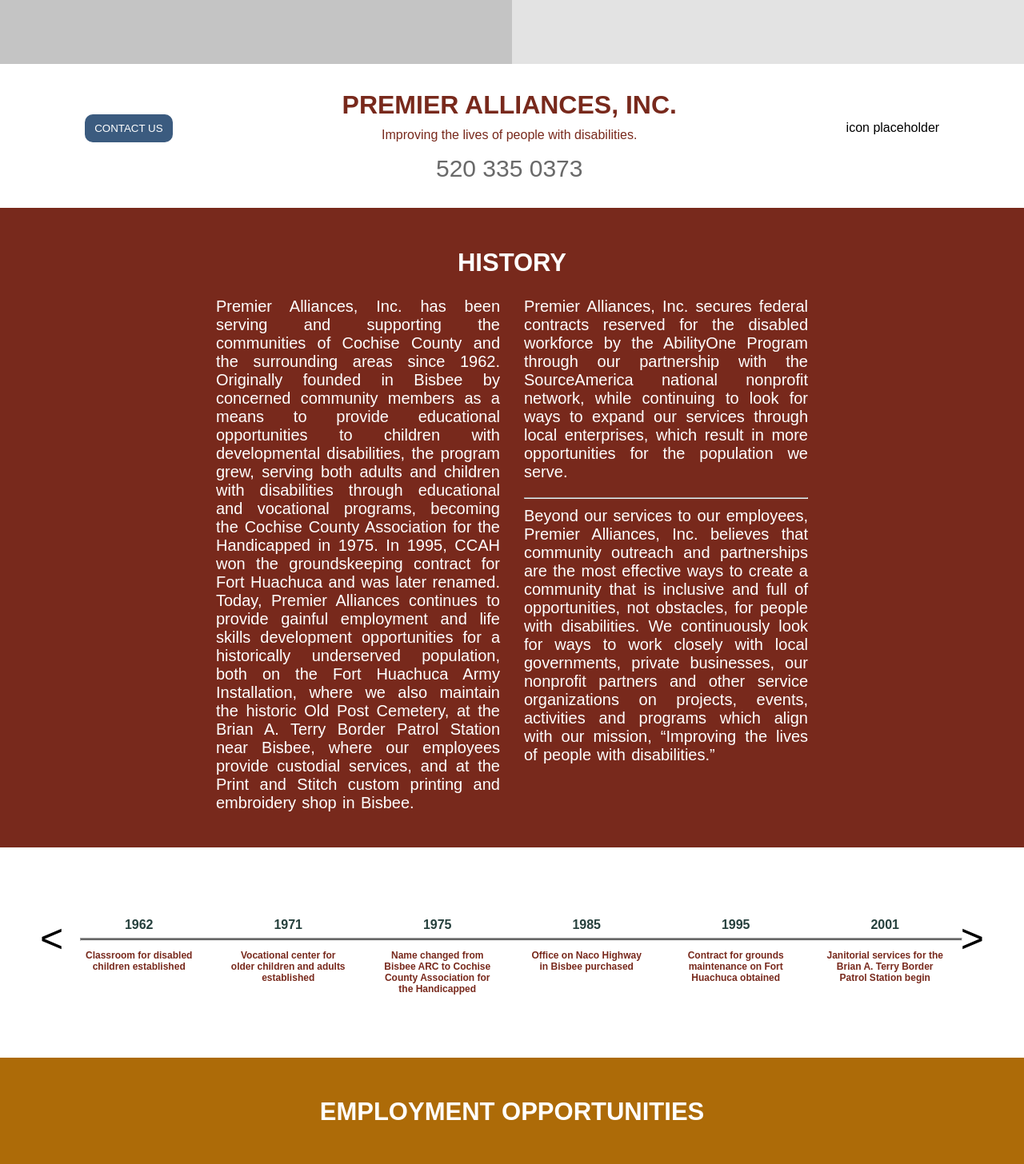
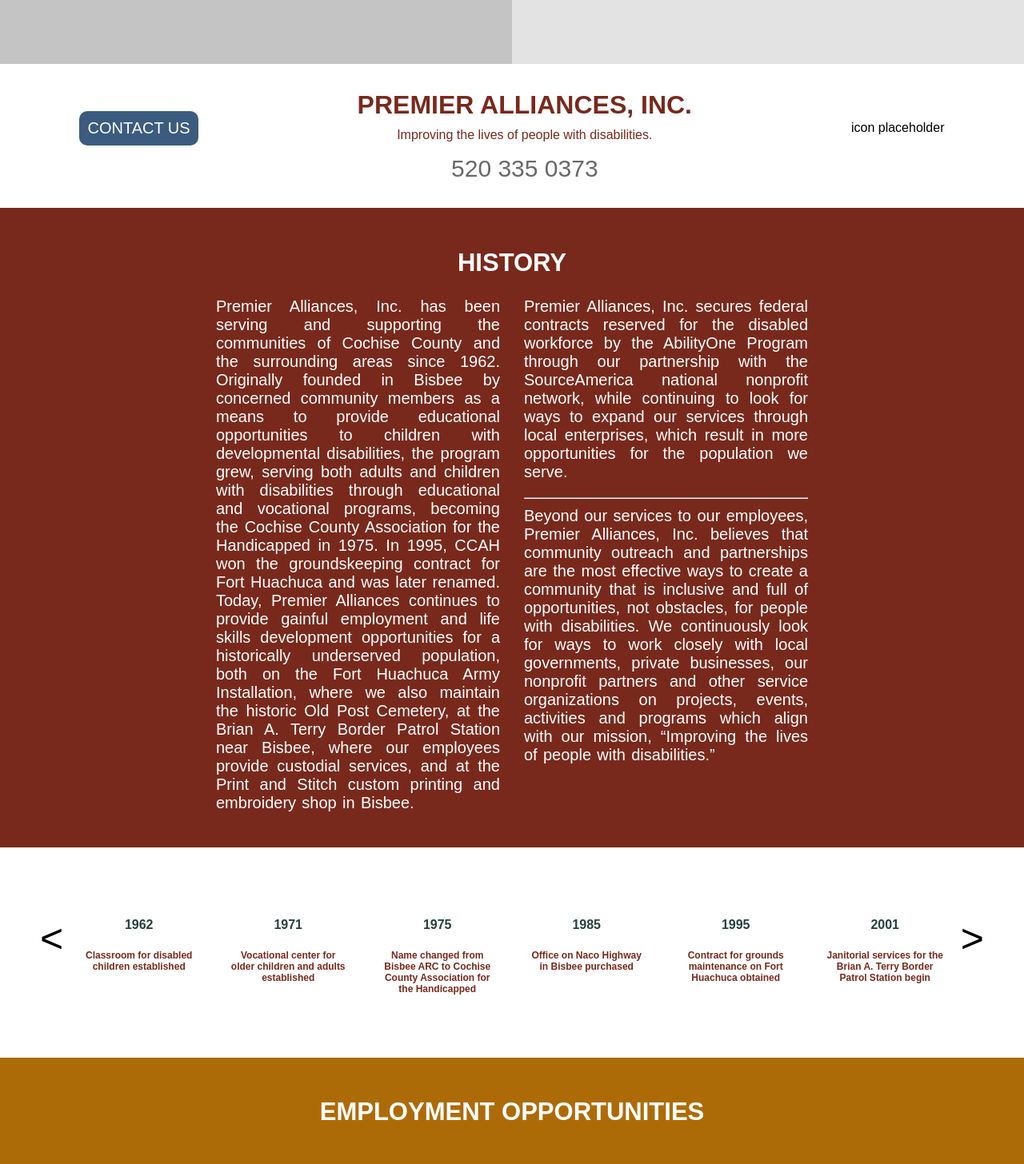
Before and after one commit to HTMLGhozt/Premier-Alliances, a React (Create React App) app: page / in a window 1280 px wide. Shown: the part 560-2016 px from the top of the page at 80% size. Built offline with nearby package versions, Linux system fonts and the light colour scheme.

Commit message:
updated buttons, removed ruled line on timeline, added padding on navbar, screened back h3 text

```diff
--- a/src/Components/Navigation/navigation.css
+++ b/src/Components/Navigation/navigation.css
@@ -1,7 +1,7 @@
 .navigation {
   z-index: 999;
   width: 100%;
-  height: 50px;
+  height: 75px;
   background-color: white;
   position: fixed;
   top: 0;
@@ -9,17 +9,15 @@
   display: flex;
   justify-content: space-around;
   align-items: center;
+  padding-top: 20px;
+  box-sizing: border-box;
 }
 .navigation > a {
   font-size: 20px;
   font-weight: bold;
   text-decoration: none;
 }
-.active-navigation {
-  text-decoration: underline;
-}
 .navigation > a {
-  color: #fff;
   text-transform: uppercase;
   text-decoration: none;
   letter-spacing: 0.15em;
@@ -28,12 +26,13 @@
   padding: 10px 20px;
   position: relative;
 }
+
 .navigation > a:after {
   background: none repeat scroll 0 0 transparent;
   bottom: 0;
   content: "";
   display: block;
-  height: 5px;
+  height: 2px;
   left: 50%;
   position: absolute;
   background: rgb(14, 2, 2);
--- a/src/Components/timeline.js
+++ b/src/Components/timeline.js
@@ -42,7 +42,7 @@
             );
           }
         })}
-        <hr className="line" />
+        {/* <hr className="line" /> */}
         <span onClick={() => this.handleTimelineScroll('right')} className="arrow arrow--right">{'>'}</span>
       </div>
     );
--- a/src/index.css
+++ b/src/index.css
@@ -11,7 +11,8 @@
   outline: none;
   border: none;
   border-radius: 10px;
-  min-width: 110px;
+  font-size: 20px;
+  min-width: 130px;
 }
 h4 {
   /* c 75 m 58 y 60 k 17 355955 */
@@ -19,5 +20,5 @@
   text-transform: uppercase;
 }
 h3 {
-  color: rgb(148, 130, 10)
+  color: rgb(187, 166, 31)
 }
```
